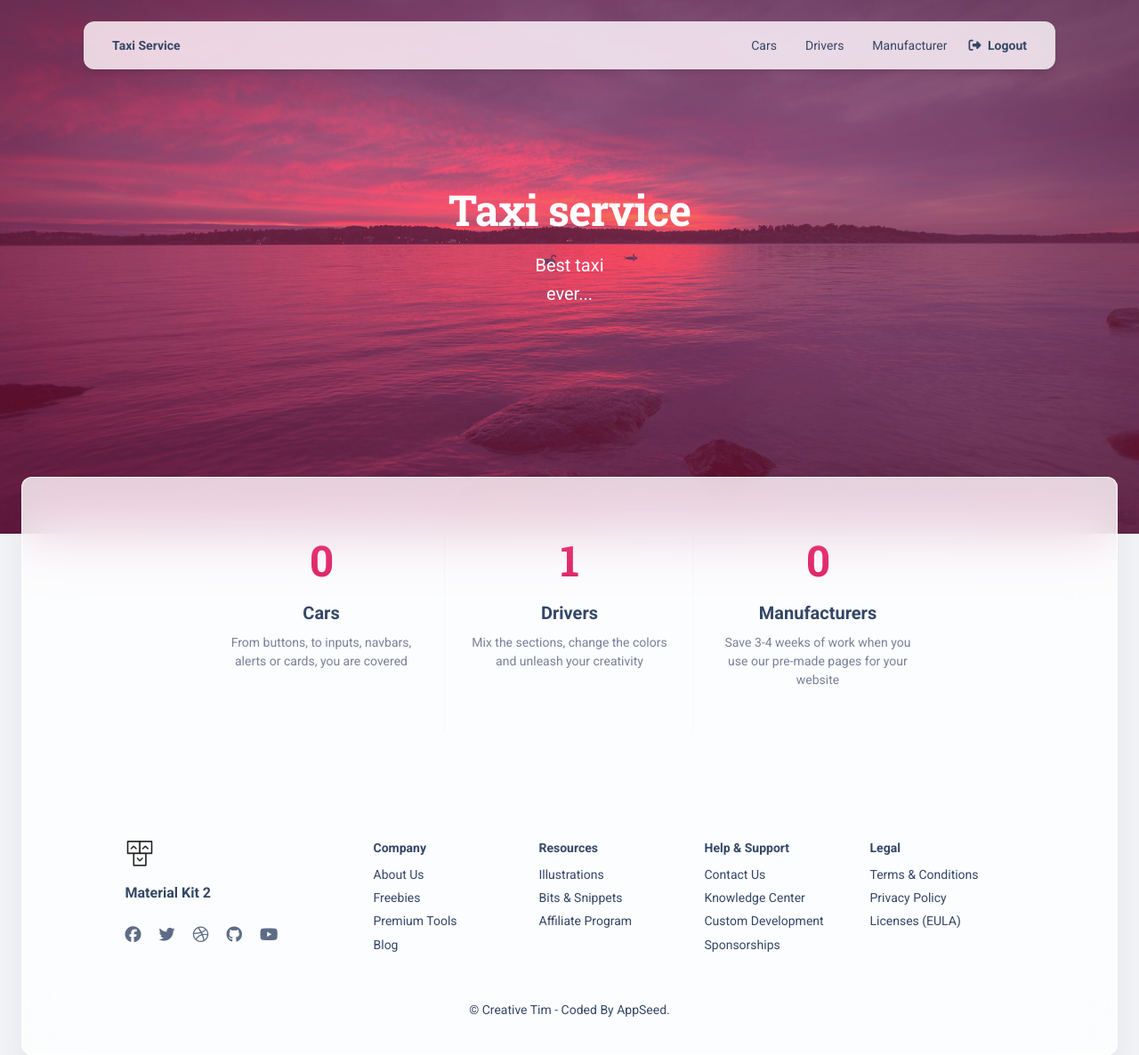
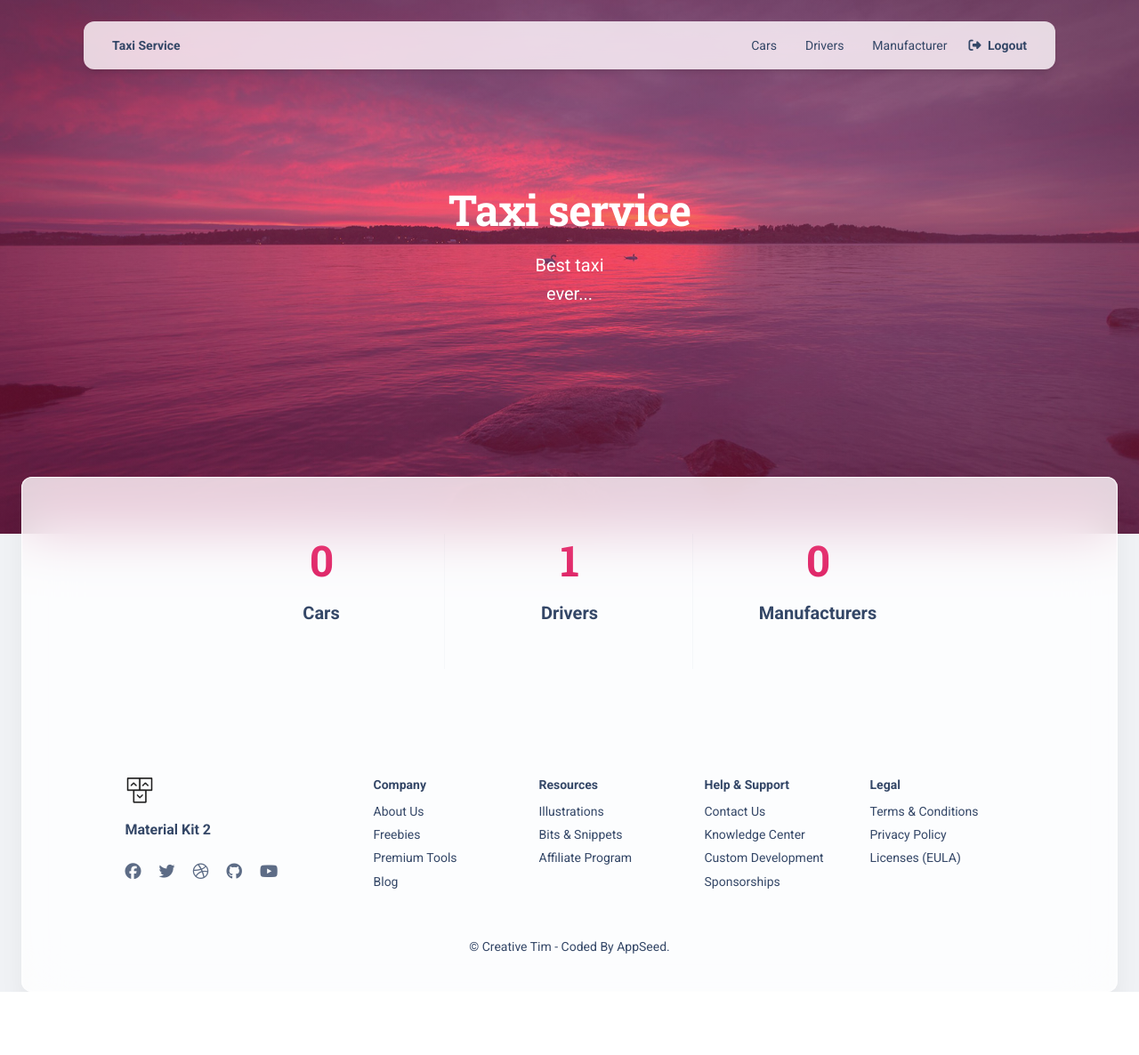
Before and after one commit to Pavilion4ik/taxi-service, a Django app: page / in a window 1280 px wide. Shown: the whole page at 89% size. After the commit the page ends 1115 px from the top, so only its background shows below. Run offline with Django 4.2, Linux system fonts and the light colour scheme; the visitor is signed in with stand-in values (Sample User, id 1); data comes from the database, SQL or seed files in the repository; data that the repository does not hold is empty; some libraries are stand-ins or nearby versions.

Commit message:
Fix index.html text

```diff
--- a/templates/taxi/index.html
+++ b/templates/taxi/index.html
@@ -63,7 +63,7 @@
                 <div class="p-3 text-center">
                   <h1 class="text-gradient text-primary"><span id="state1" countTo="{{ num_cars }}">0</span></h1>
                   <h5 class="mt-3">Cars</h5>
-                  <p class="text-sm font-weight-normal">From buttons, to inputs, navbars, alerts or cards, you are covered</p>
+                  <p class="text-sm font-weight-normal"></p>
                 </div>
                 <hr class="vertical dark">
               </div>
@@ -71,7 +71,7 @@
                 <div class="p-3 text-center">
                   <h1 class="text-gradient text-primary"> <span id="state2" countTo="{{ num_drivers }}">0</span></h1>
                   <h5 class="mt-3">Drivers</h5>
-                  <p class="text-sm font-weight-normal">Mix the sections, change the colors and unleash your creativity</p>
+                  <p class="text-sm font-weight-normal"></p>
                 </div>
                 <hr class="vertical dark">
               </div>
@@ -79,7 +79,7 @@
                 <div class="p-3 text-center">
                   <h1 class="text-gradient text-primary" id="state3" countTo="{{ num_manufacturers}}">+</h1>
                   <h5 class="mt-3">Manufacturers</h5>
-                  <p class="text-sm font-weight-normal">Save 3-4 weeks of work when you use our pre-made pages for your website</p>
+                  <p class="text-sm font-weight-normal"></p>
                 </div>
               </div>
             </div>
```
